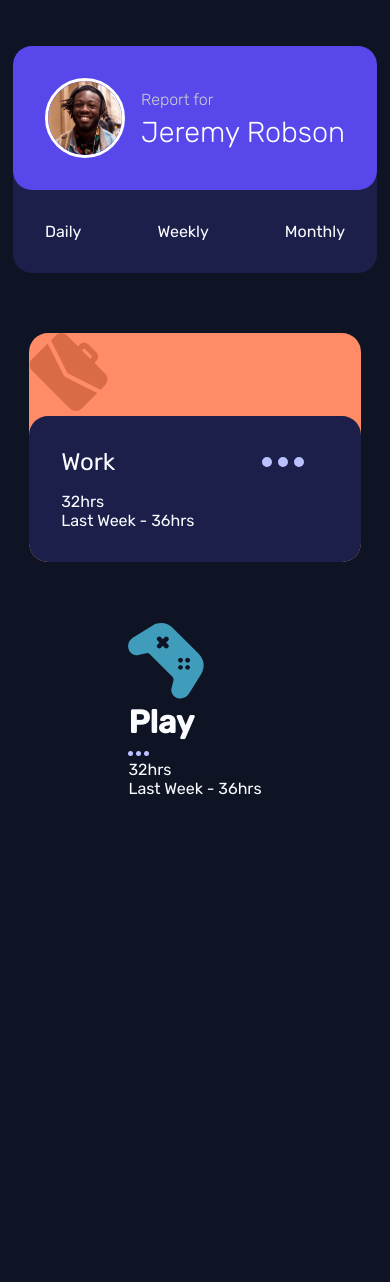
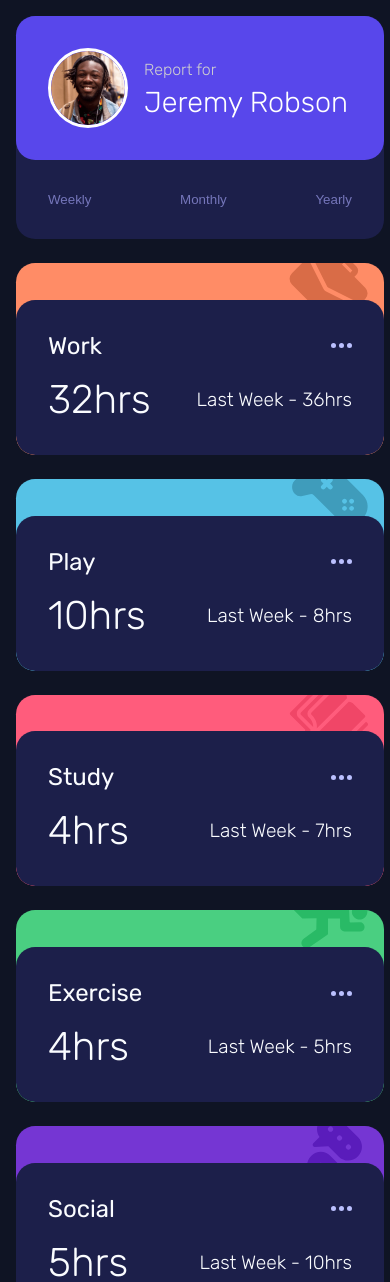
Before and after one commit to riyas2309/time-tracking-dashboard-main, a plain HTML site: page index.html in a window 390 px wide. Shown: the top 1282 px of the page. Before the commit the page ends 844 px from the top, so only its background shows below. Drawn offline with Linux system fonts and the light colour scheme.

Commit message:
completed mobile design

```diff
--- a/index.html
+++ b/index.html
@@ -13,90 +13,116 @@
     <link rel="stylesheet" href="style.css" />
   </head>
   <body>
+    <div class="container">
       <div class="usercontainer">
         <div class="profile-container">
           <img src="./images/image-jeremy.png" alt="userprofile" />
           <h1>Report for<br /><span>Jeremy Robson</span></h1>
         </div>
         <div class="buttons">
-        <p>Daily</p>
-        <p>Weekly</p>
-        <p>Monthly</p>
+          <button>Weekly</button>
+          <button>Monthly</button>
+          <button>Yearly</button>
         </div>
       </div>
-    <div class="work-container">
-      <img src="./images/icon-work.svg" alt="work background" />
+      <!-- WORK CONTAINER -->
+      <div class="work-container containerclass">
+        <img src="./images/icon-work.svg" alt="work background" class="logo" />
         <div class="inner-container">
           <div class="inner">
             <p>Work</p>
             <img src="./images/icon-ellipsis.svg" alt="" />
           </div>
+          <div class="words">
             <p class="current-week">32hrs</p>
             <p class="last-week">Last Week - 36hrs</p>
-        <p></p>
           </div>
         </div>
-
-    <div class="play-container">
-      <img src="./images/icon-play.svg" alt="play background" />
-      <div class="play">
-        <div class="inner-play">
-          <h1>Play</h1>
+      </div>
+      <!-- PLAY CONTAINER -->
+      <div class="play-container containerclass">
+        <img src="./images/icon-play.svg" alt="play background" class="logo" />
+        <div class="inner-container">
+          <div class="inner">
+            <p>Play</p>
             <img src="./images/icon-ellipsis.svg" alt="" />
           </div>
-        <p class="current-week">32hrs</p>
-        <p class="last-week">Last Week - 36hrs</p>
-        <p></p>
+          <div class="words">
+            <p class="current-week">10hrs</p>
+            <p class="last-week">Last Week - 8hrs</p>
           </div>
         </div>
-    <!--
-    <div class="study-container">
-      <img src="./images/icon-study.svg" alt="study background" />
-      <div class="study">
-        <div class="inner-study">
-          <h1>Study</h1>
+      </div>
+      <!-- STUDY CONTAINER -->
+      <div class="study-container containerclass">
+        <img
+          src="./images/icon-study.svg"
+          alt="study background"
+          class="logo"
+        />
+        <div class="inner-container">
+          <div class="inner">
+            <p>Study</p>
             <img src="./images/icon-ellipsis.svg" alt="" />
           </div>
-        <p class="current-week">32hrs</p>
-        <p class="last-week">Last Week - 36hrs</p>
-        <p></p>
+          <div class="words">
+            <p class="current-week">4hrs</p>
+            <p class="last-week">Last Week - 7hrs</p>
           </div>
         </div>
-    <div class="exercise-container">
-      <img src="./images/icon-exercise.svg" alt="exercise background" />
-      <div class="exercise">
-        <div class="inner-exercise">
-          <h1>Exercise</h1>
+      </div>
+      <!-- EXERCISE -->
+      <div class="exer-container containerclass">
+        <img
+          src="./images/icon-exercise.svg"
+          alt="exer background"
+          class="logo"
+        />
+        <div class="inner-container">
+          <div class="inner">
+            <p>Exercise</p>
             <img src="./images/icon-ellipsis.svg" alt="" />
           </div>
-        <p class="current-week">32hrs</p>
-        <p class="last-week">Last Week - 36hrs</p>
-        <p></p>
+          <div class="words">
+            <p class="current-week">4hrs</p>
+            <p class="last-week">Last Week - 5hrs</p>
           </div>
         </div>
-    <div class="social-container">
-      <img src="./images/icon-social.svg" alt="social background" />
-      <div class="social">
-        <div class="inner-social">
-          <h1>Social</h1>
+      </div>
+      <div class="social-container containerclass">
+        <img
+          src="./images/icon-social.svg"
+          alt="social background"
+          class="logo"
+        />
+        <div class="inner-container">
+          <div class="inner">
+            <p>Social</p>
             <img src="./images/icon-ellipsis.svg" alt="" />
           </div>
-        <p class="current-week">32hrs</p>
-        <p class="last-week">Last Week - 36hrs</p>
-        <p></p>
+          <div class="words">
+            <p class="current-week">5hrs</p>
+            <p class="last-week">Last Week - 10hrs</p>
           </div>
         </div>
-    <div class="selfcare-container">
-      <img src="./images/icon-self-care.svg" alt="selfcare background" />
-      <div class="selfcare">
-        <div class="inner-selfcare">
-          <h1>selfcare</h1>
+      </div>
+      <div class="self-container containerclass">
+        <img
+          src="./images/icon-self-care.svg"
+          alt="self-care background"
+          class="logo"
+        />
+        <div class="inner-container">
+          <div class="inner">
+            <p>Self care</p>
             <img src="./images/icon-ellipsis.svg" alt="" />
           </div>
-        <p class="current-week">32hrs</p>
-        <p class="last-week">Last Week - 36hrs</p>
-        <p></p>
+          <div class="words">
+            <p class="current-week">2hrs</p>
+            <p class="last-week">Last Week - 2hrs</p>
           </div>
-    </div> -->
+        </div>
+      </div>
+    </div>
   </body>
 </html>
--- a/style.css
+++ b/style.css
@@ -29,10 +29,15 @@ body {
   padding: 1rem;
   color: #fafcffff;
 }
+.container {
+  display: flex;
+  flex-direction: column;
+  gap: 1.5rem;
+}
 .usercontainer {
   background: var(--Dark-blue);
   display: flex;
-  min-width: 85vw;
+  width: 23rem;
   border-radius: 1.2rem;
   flex-direction: column;
 }
@@ -62,23 +67,38 @@ body {
   font-size: 1.8rem;
   color: #ffff;
 }
+button {
+  border: none;
+  background: none;
+  align-items: center;
+
+  padding: 2rem 2rem;
+  color: #7576baff;
+}
 .buttons {
   display: flex;
-  align-items: center;
   justify-content: space-between;
-  padding: 2rem 2rem;
 }
-.work-container,
-.container {
-  background: var(--Light-red-work);
-  width: 85vw;
+button:hover {
+  cursor: pointer;
+  color: #fafcffff;
+}
+.containerclass {
+  width: 23rem;
   border-radius: 1.2rem;
+  overflow: hidden;
+  position: relative;
+}
+.inner-container:hover {
+  cursor: pointer;
 }
 .inner-container {
-  width: 100%;
+  margin-top: 10%;
+  width: 23rem;
   background: var(--Dark-blue);
   border-radius: 1.2rem;
   padding: 2rem;
+  position: relative;
 }
 .inner {
   display: flex;
@@ -86,9 +106,51 @@ body {
   font-weight: 400;
   font-size: 1.5rem;
   padding-bottom: 1rem;
+  text-wrap: nowrap;
+  justify-content: space-between;
 }
 .inner img {
-  width: 2.6rem;
-  height: 0.65rem;
-  margin-left: 55%;
+  width: 2.6;
+  height: 0.65;
 }
+.inner img:hover {
+  cursor: pointer;
+}
+.current-week {
+  font-weight: 100;
+  font-size: 2.5rem;
+}
+.last-week {
+  font-size: 1.2rem;
+  font-weight: 100;
+  color: #fafcffff;
+}
+.words {
+  display: flex;
+  align-items: center;
+  justify-content: space-between;
+  word-wrap: none;
+}
+.logo {
+  position: absolute;
+  top: -1rem;
+  right: 1rem;
+}
+.work-container {
+  background: var(--Light-red-work);
+}
+.play-container {
+  background: var(--Soft-blue-play);
+}
+.study-container {
+  background: var(--Light-red-study);
+}
+.exer-container {
+  background: var(--Lime-green-exercise);
+}
+.social-container {
+  background: var(--Violet-social);
+}
+.self-container {
+  background: var(--Soft-orange-self-care);
+}
```
Lines whose indentation alone changed are shown as unchanged.
